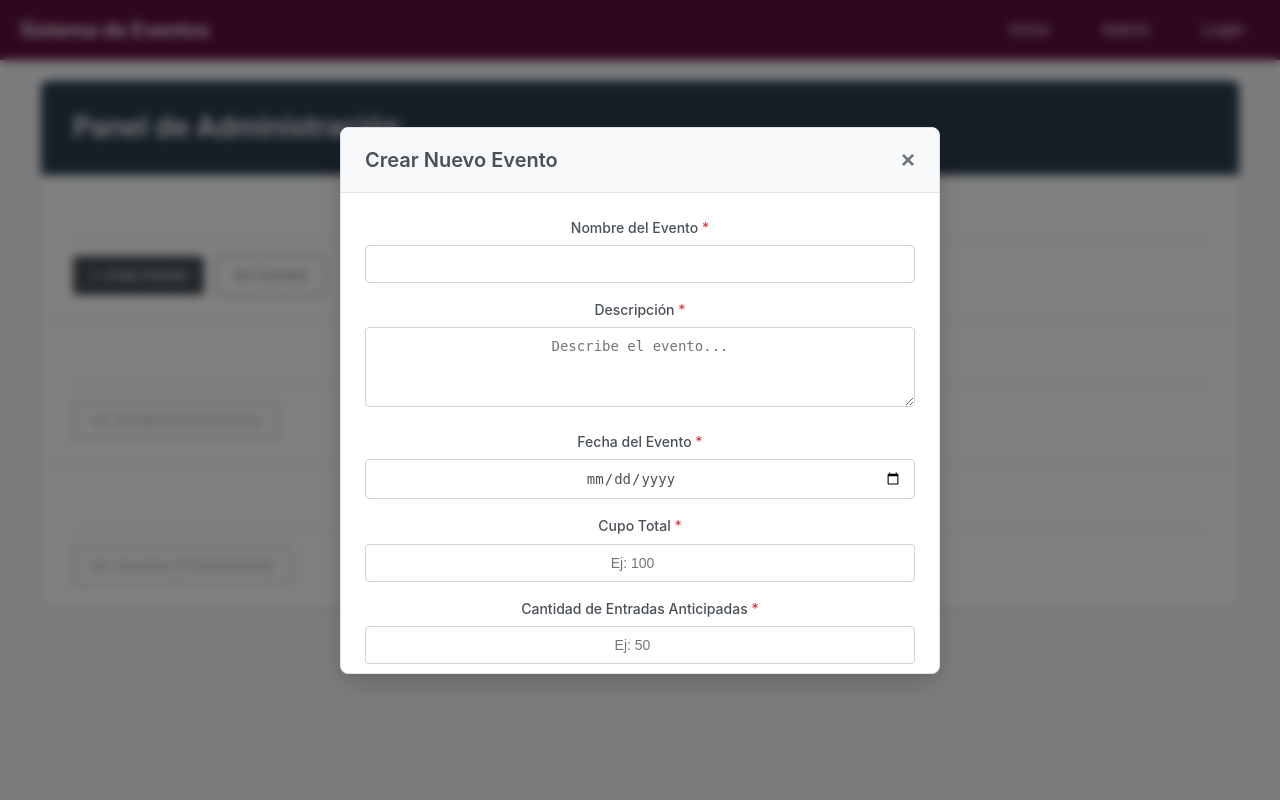
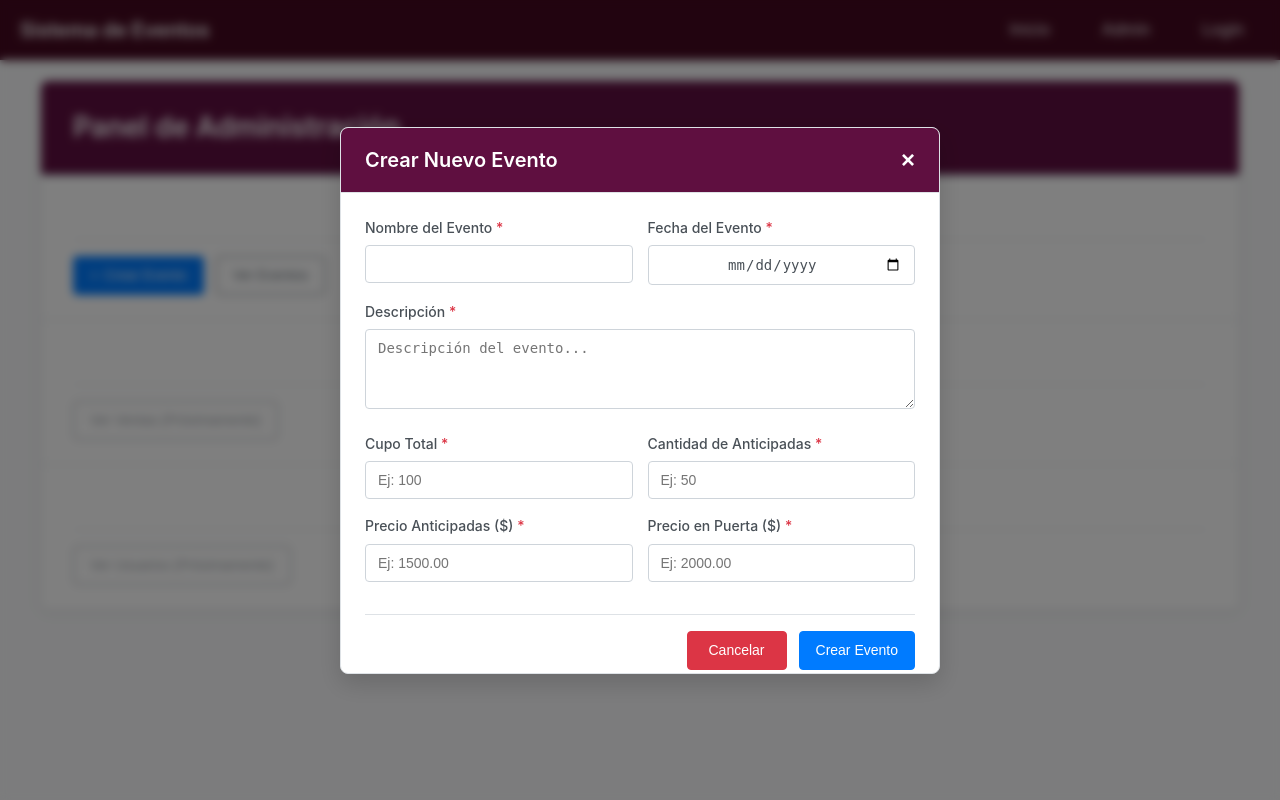
Before and after one commit to AgusAppes/integrador-SPD, a PHP site: page /sistema-ticket/views/admin.php in a window 1280 px wide, after a click that opens the changed part. Run offline with PHP 8.4, Linux system fonts and the light colour scheme.

Commit message:
ajustes de estilos

```diff
--- a/css/admin.css
+++ b/css/admin.css
@@ -31,7 +31,7 @@ body {
 }
 
 .admin-panel h1 {
-    background-color: #2c3e50;
+    background-color: #5f0f40;
     color: #ffffff;
     padding: 24px 32px;
     margin: 0;
@@ -160,14 +160,14 @@ textarea {
 }
 
 .btn-primary {
-    background-color: #495057;
+    background-color: #007bff;
     color: #ffffff;
-    border-color: #495057;
+    border-color: #007bff;
 }
 
 .btn-primary:hover:not(:disabled) {
-    background-color: #343a40;
-    border-color: #343a40;
+    background-color: #0056b3;
+    border-color: #0056b3;
 }
 
 .btn-secondary {
@@ -179,6 +179,17 @@ textarea {
 .btn-secondary:hover:not(:disabled) {
     background-color: #6c757d;
     color: #ffffff;
+}
+
+.btn-danger {
+    background-color: #dc3545;
+    color: #ffffff;
+    border-color: #dc3545;
+}
+
+.btn-danger:hover:not(:disabled) {
+    background-color: #c82333;
+    border-color: #c82333;
 }
 
 /* Iconos en botones */
--- a/css/modal.css
+++ b/css/modal.css
@@ -35,8 +35,8 @@
 
 /* Header del modal */
 .modal-header {
-    background-color: #f8f9fa;
-    color: #495057;
+    background-color: #5f0f40;
+    color: #ffffff;
     padding: 16px 24px;
     display: flex;
     justify-content: space-between;
@@ -52,7 +52,7 @@
 
 /* Botón cerrar */
 .close {
-    color: #6c757d;
+    color: #ffffff;
     font-size: 24px;
     font-weight: bold;
     cursor: pointer;
@@ -238,3 +238,13 @@
     0% { transform: rotate(0deg); }
     100% { transform: rotate(360deg); }
 }
+
+/* Estilos específicos para formulario de eventos */
+.modal-eventos label {
+    text-align: left !important;
+}
+
+.modal-eventos input::placeholder,
+.modal-eventos textarea::placeholder {
+    text-align: left !important;
+}
--- a/css/styles.css
+++ b/css/styles.css
@@ -208,11 +208,12 @@ nav ul li a:hover {
 
 /* ========== BARRA DE NAVEGACIÓN ========== */
 .navbar {
-    background-color: #5f0f40;
+    background-color: #450920;
     color: white;
     padding: 0;
     box-shadow: 0 2px 4px rgba(0, 0, 0, 0.1);
 }
+
 
 .nav-container {
     width: 100%;
--- a/views/admin.php
+++ b/views/admin.php
@@ -59,7 +59,7 @@
             </div>
         </div>
     </div>
-
+<!--  ///////////////////////////////////////////// Modal //////////////////////////////////////////////  -->
     <!-- Modal para Crear Evento -->
     <div id="createEventModal" class="modal">
         <div class="modal-content">
@@ -68,30 +68,33 @@
                 <button class="close" onclick="closeModal('createEventModal')">&times;</button>
             </div>
 
-            <form action="../methods/events.php" method="post" id="eventoForm" class="modal-body">
+            <form action="../methods/events.php" method="post" id="eventoForm" class="modal-body modal-eventos">
+                <div class="form-row">
                     <div class="form-group">
                         <label for="nombre">Nombre del Evento <span class="required">*</span></label>
                         <input type="text" id="nombre" name="nombre" required>
                     </div>
 
                     <div class="form-group">
-                    <label for="descripcion">Descripción <span class="required">*</span></label>
-                    <textarea id="descripcion" name="descripcion" placeholder="Describe el evento..." required></textarea>
-                </div>
-
-                <div class="form-group">
                         <label for="fecha">Fecha del Evento <span class="required">*</span></label>
                         <input type="date" id="fecha" name="fecha" required>
                     </div>
+                </div>
+                <div class="form-group">
+                    <label for="descripcion">Descripción <span class="required">*</span></label>
+                    <textarea id="descripcion" name="descripcion" placeholder="Descripción del evento..." required></textarea>
+                </div>
 
+                <div class="form-row">
                     <div class="form-group">
                         <label for="cupo_total">Cupo Total <span class="required">*</span></label>
                         <input type="number" id="cupo_total" name="cupo_total" min="1" placeholder="Ej: 100" required>
                     </div>
 
                     <div class="form-group">
-                    <label for="cantidad_anticipadas">Cantidad de Entradas Anticipadas <span class="required">*</span></label>
+                        <label for="cantidad_anticipadas">Cantidad de Anticipadas <span class="required">*</span></label>
                         <input type="number" id="cantidad_anticipadas" name="cantidad_anticipadas" min="1" placeholder="Ej: 50" required>
+                    </div>
                 </div>
 
                 <div class="form-row">
@@ -107,7 +110,7 @@
                 </div>
 
                 <div class="modal-footer">
-                    <button type="button" class="btn btn-secondary" onclick="closeModal('createEventModal')">Cancelar</button>
+                    <button type="button" class="btn btn-danger" onclick="closeModal('createEventModal')">Cancelar</button>
                     <button type="submit" class="btn btn-primary">Crear Evento</button>
                 </div>
             </form>
```
Also changed, not shown: views/catalogo.php (added). Lines whose indentation alone changed are shown as unchanged.
